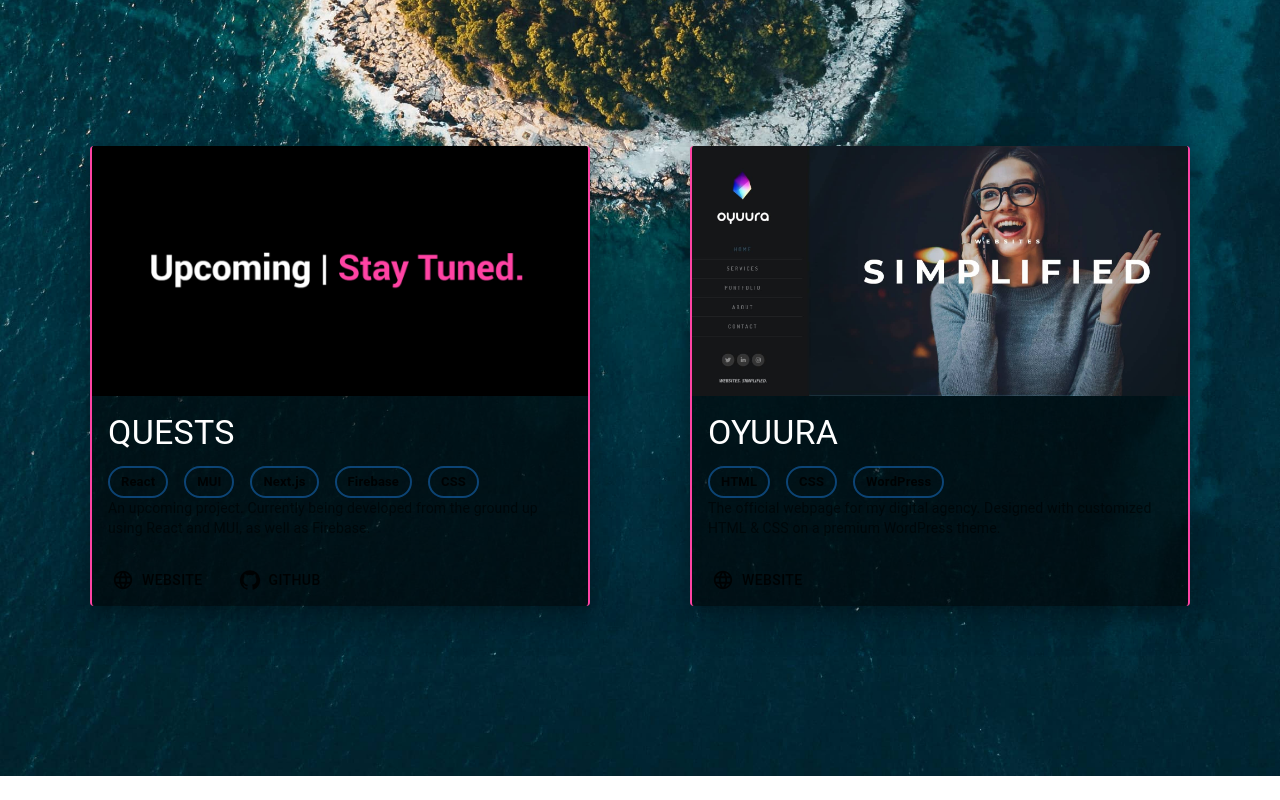
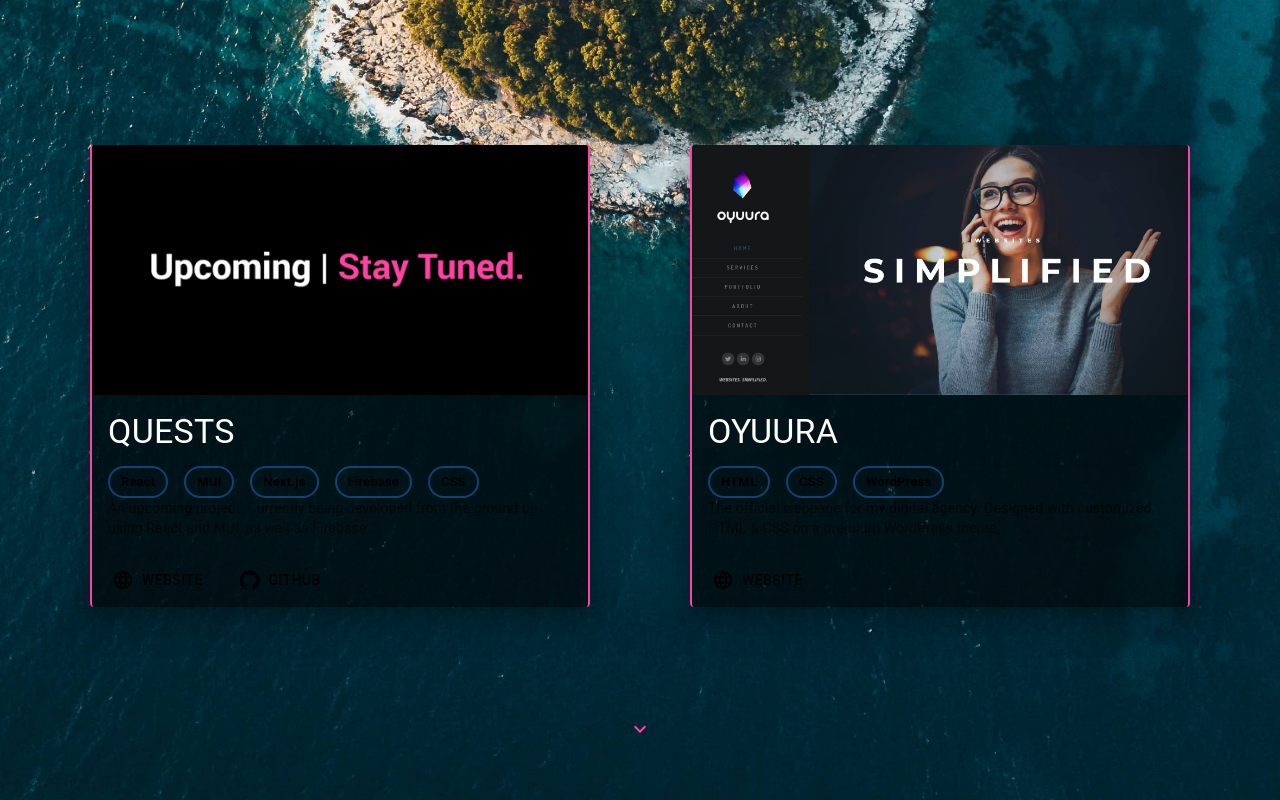
Before and after one commit to EonYY/portfolio, a Next.js app in the folder site/: page / in a window 1280 px wide. Shown: the part 824-1624 px from the top of the page. Before the commit the page ends 1600 px from the top, so only its background shows below. Built offline with nearby package versions, Linux system fonts and the light colour scheme.

Commit message:
Add scroll down icon in project area

```diff
--- a/site/components/ProjectArea.js
+++ b/site/components/ProjectArea.js
@@ -3,6 +3,8 @@ import ProjectCard from "./ProjectCard"
 import projects from "../public/ProjectData";
 import useWindowPosition from "../hook/useWindowPosition";
 import { Collapse } from "@mui/material";
+import KeyboardArrowDownIcon from '@mui/icons-material/KeyboardArrowDown';
+import { IconButton } from "@mui/material";
 
 const useStyles = makeStyles(() => ({
   root: {
@@ -17,12 +19,11 @@ const useStyles = makeStyles(() => ({
   textThemeColor: {
     color: '#ff43a4',
   },
-  welcomeText: {
-      color: '#fff',
-      textAlign: 'center',
-      fontSize: '3rem',
-      transform: "rotate(90deg)",
-  },
+  scrollDownIcon: {
+    fontSize: '3rem',
+    color: '#ff43a4',
+    marginTop: -120,
+},
 }));
 
 
@@ -31,9 +32,16 @@ export default function ProjectArea() {
   const checked = useWindowPosition('header');
 
     return (
+      <>
       <div className={classes.root}>
         <ProjectCard project={projects[1]} checked={checked} />
         <ProjectCard project={projects[0]} checked={checked} />
       </div>
+      <div className={classes.container}>
+        <IconButton>
+            <KeyboardArrowDownIcon className={classes.scrollDownIcon} />
+        </IconButton>
+      </div>
+      </>
     )
   }
--- a/site/components/ProjectCard.js
+++ b/site/components/ProjectCard.js
@@ -5,11 +5,12 @@ import CardMedia from '@mui/material/CardMedia';
 import Button from '@mui/material/Button';
 import Typography from '@mui/material/Typography';
 import { makeStyles } from '@mui/styles'
-import { Collapse, IconButton } from '@mui/material';
+import { Collapse } from '@mui/material';
 import GitHubIcon from '@mui/icons-material/GitHub';
 import LanguageIcon from '@mui/icons-material/Language';
 import Chip from '@mui/material/Chip';
 import Stack from '@mui/material/Stack';
+import { Divider } from '@mui/material';
 
 
 
@@ -60,7 +61,7 @@ export default function ProjectCard({ project, checked }) {
             {project.title}
           </Typography>
 
-
+          <Divider style={{width:'100%'}} />
           <Stack direction="row" spacing={2}>
           {project.tools.map((project) => (
           <Chip
```
